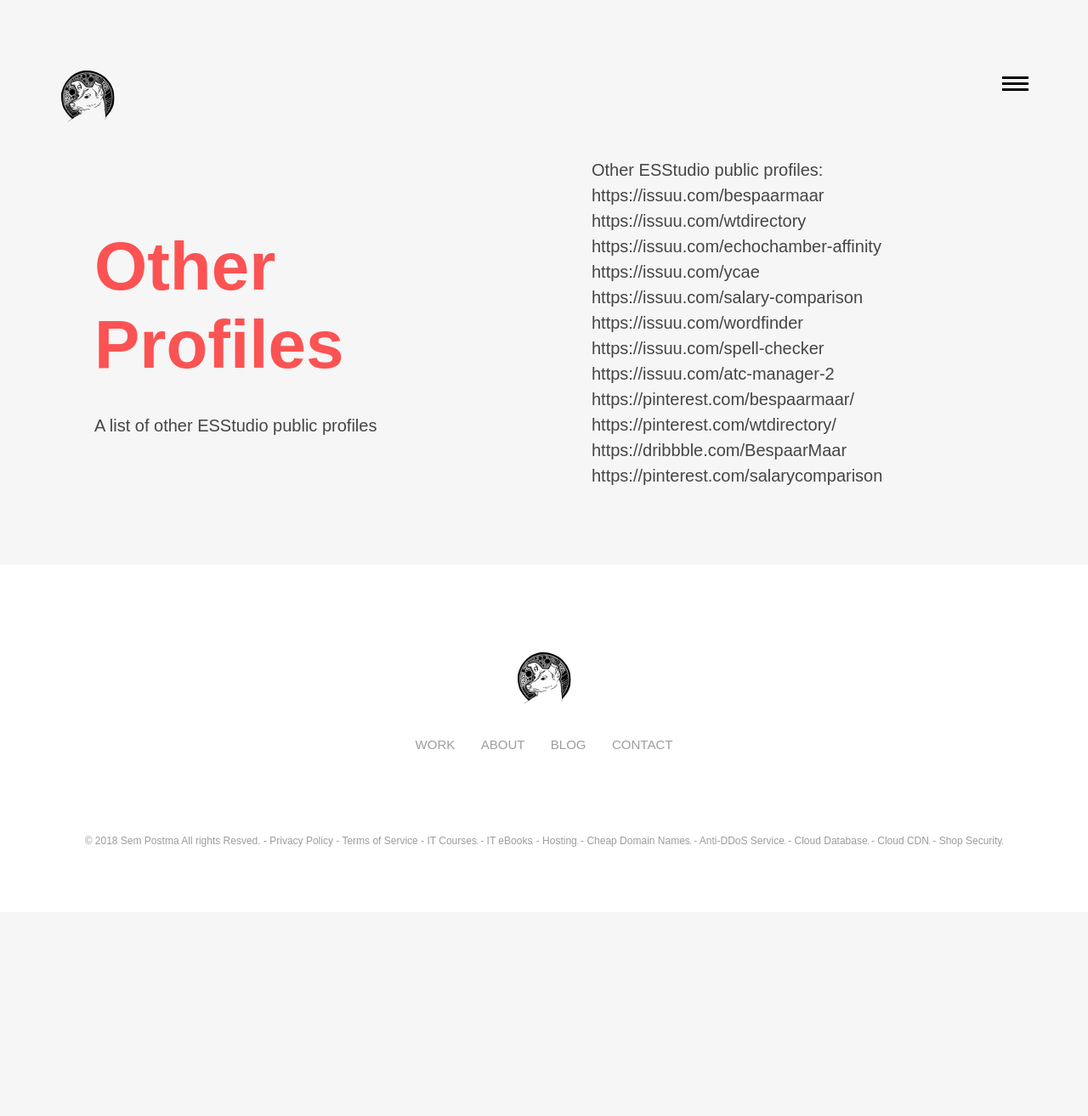
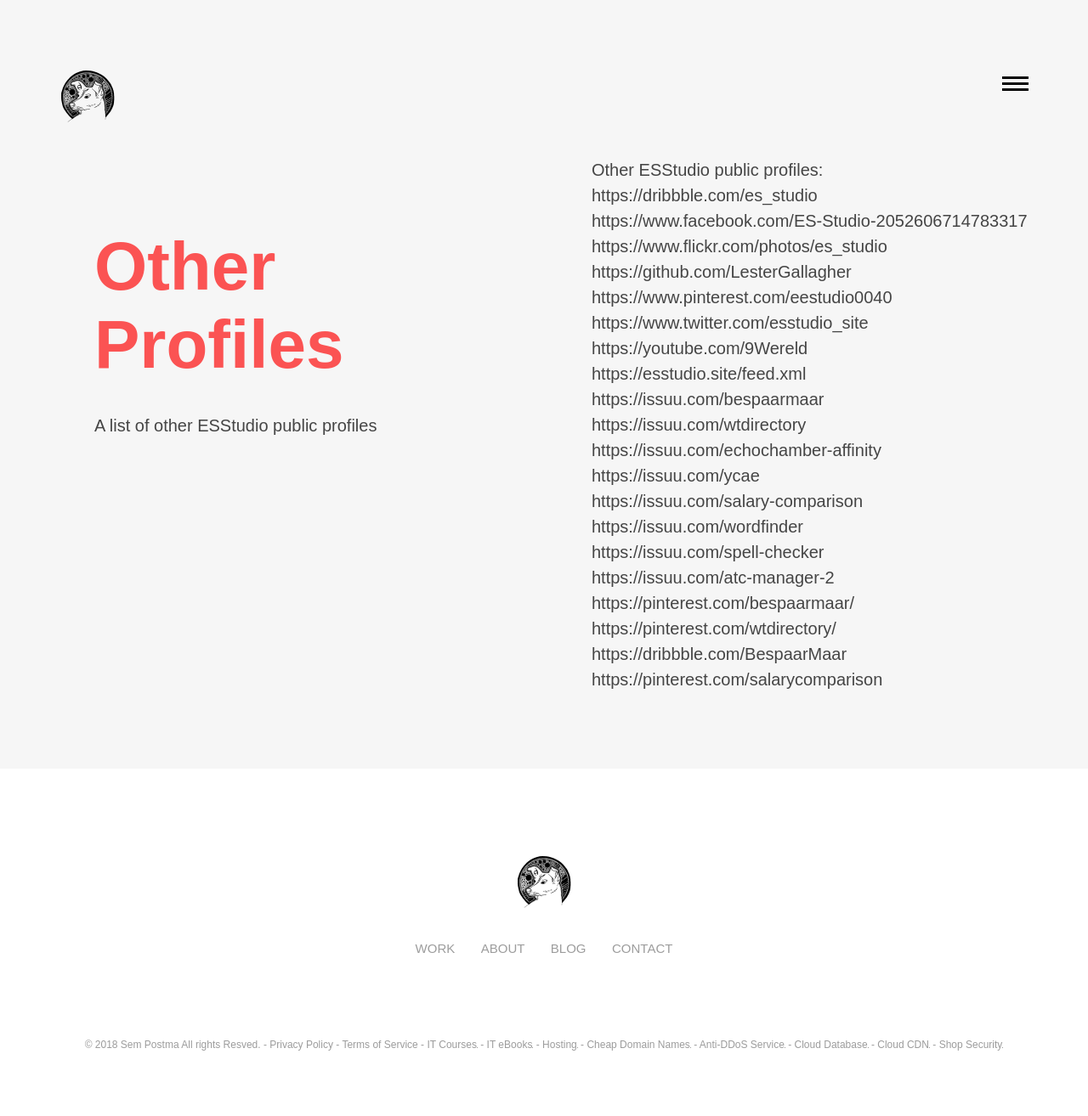
Before and after one commit to LesterGallagher/LesterGallagher.github.io, a Jekyll site: the page built from other-profiles.md, in a window 1280 px wide. Shown: the whole page at 85% size. Built offline with Jekyll 4.4.1, drawn with Linux system fonts in a browser that asks for light colours; before the commit the page ends 1074 px from its top, so only the background shows below that; part of the change alters nothing that is shown; grey boxes are pictures that could not be loaded.

Commit message:
Update from Forestry.io - Updated other-profiles.md

```diff
--- a/other-profiles.md
+++ b/other-profiles.md
@@ -7,6 +7,22 @@ layout: page
 
 ---
 Other ESStudio public profiles:
+
+[https://dribbble.com/es_studio](https://dribbble.com/es_studio "https://dribbble.com/es_studio")
+
+[https://www.facebook.com/ES-Studio-2052606714783317](https://www.facebook.com/ES-Studio-2052606714783317 "https://www.facebook.com/ES-Studio-2052606714783317")
+
+[https://www.flickr.com/photos/es_studio](https://www.flickr.com/photos/es_studio "https://www.flickr.com/photos/es_studio")
+
+[https://github.com/LesterGallagher](https://github.com/LesterGallagher "https://github.com/LesterGallagher")
+
+[https://www.pinterest.com/eestudio0040](https://www.pinterest.com/eestudio0040 "https://www.pinterest.com/eestudio0040")
+
+[https://www.twitter.com/esstudio_site](https://www.twitter.com/esstudio_site "https://www.twitter.com/esstudio_site")
+
+[https://youtube.com/9Wereld](https://youtube.com/9Wereld "https://youtube.com/9Wereld")
+
+[https://esstudio.site/feed.xml](https://esstudio.site/feed.xml "https://esstudio.site/feed.xml")
 
 [https://issuu.com/bespaarmaar](https://issuu.com/bespaarmaar "https://issuu.com/bespaarmaar")
 
```
